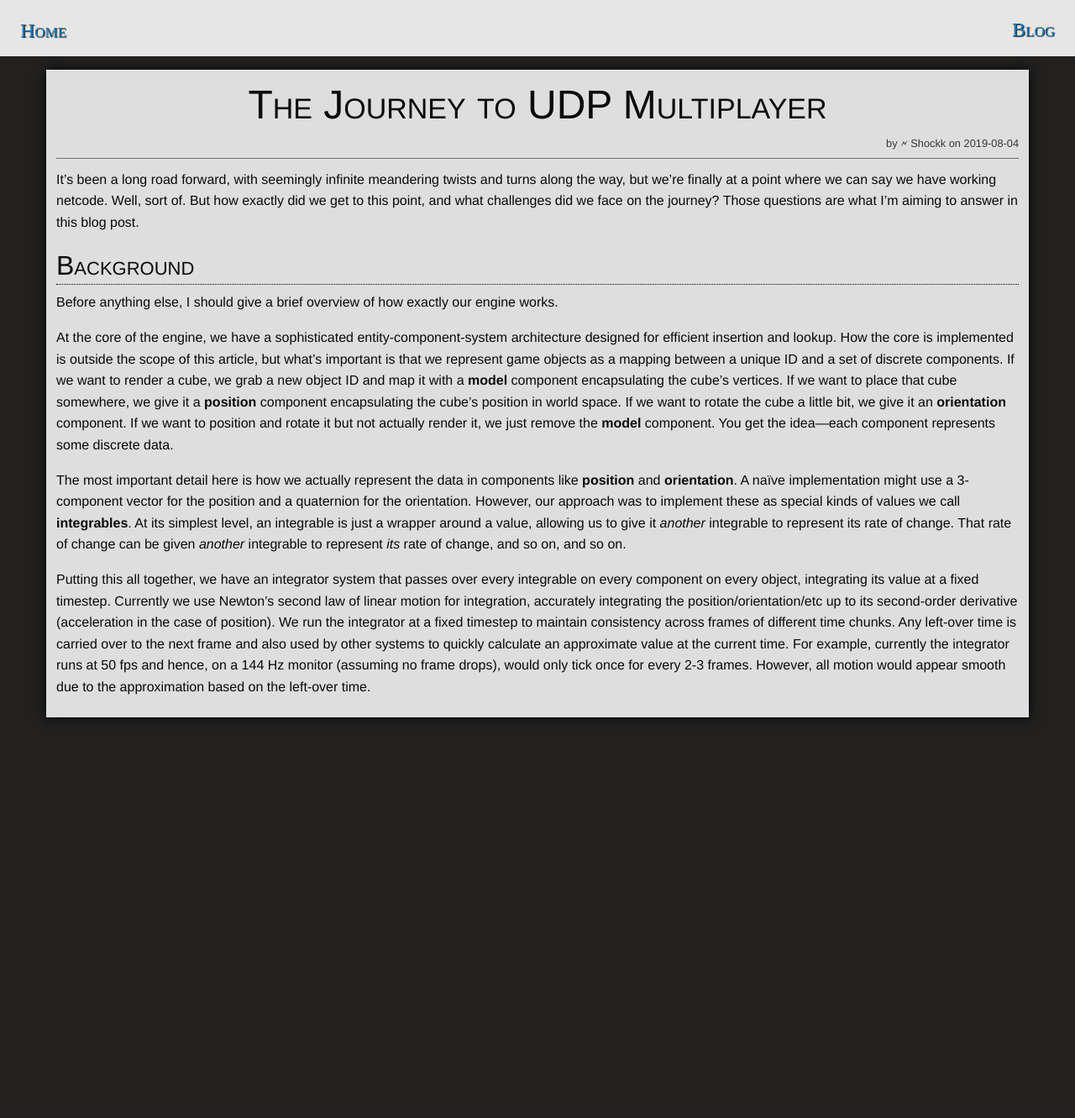
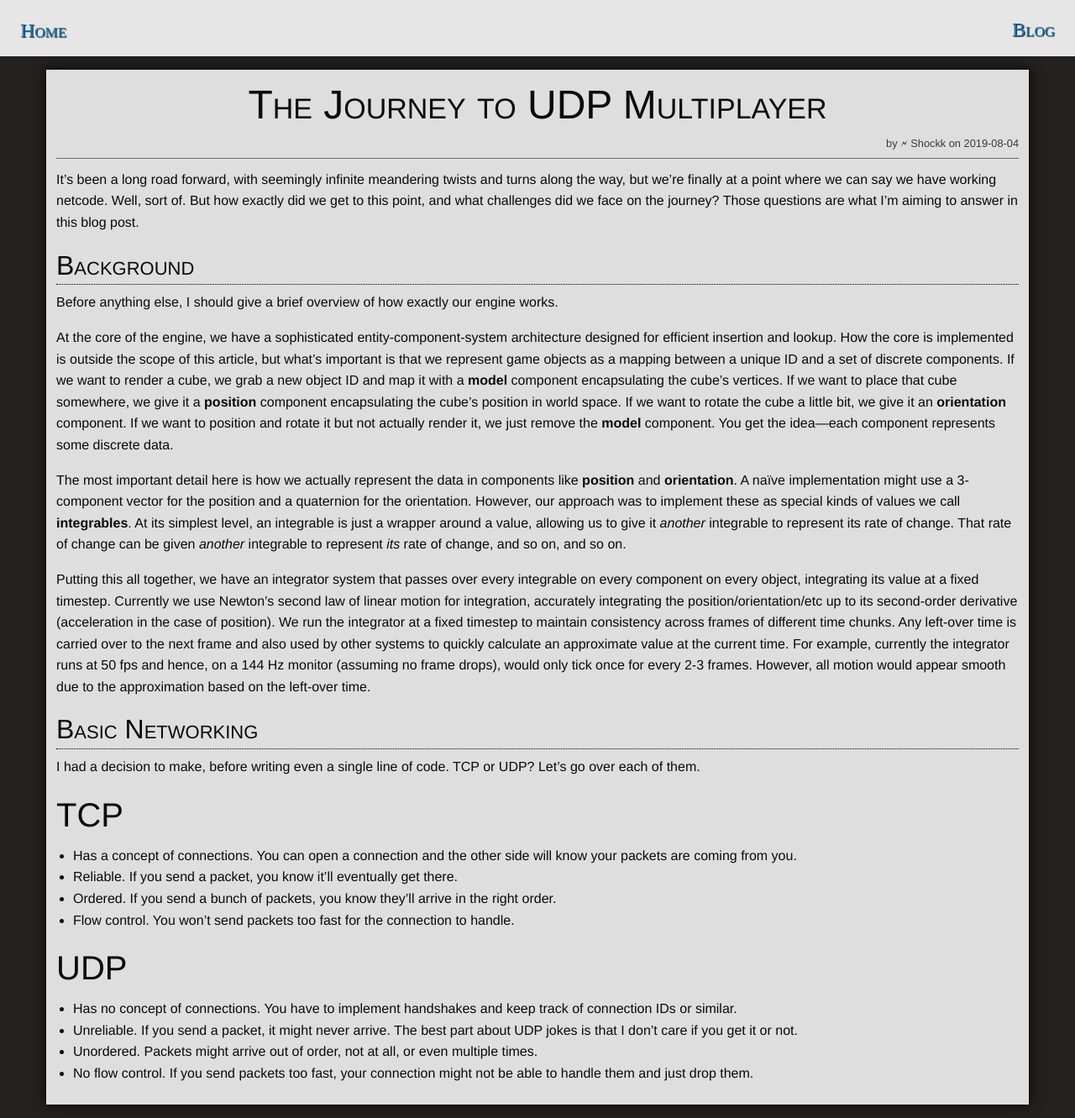
Before and after one commit to ori-sky/polar-space, a Jekyll site: the page built from _posts/2019-08-04-01-udp-multiplayer.md, in a window 1280 px wide. Shown: the whole page at 84% size. Built offline with Jekyll 4.4.1, drawn with Linux system fonts in a browser that asks for light colours; nearby versions of some CDN libraries; some web fonts are replaced; our own code applies the rules of GitHub Pages for plain Markdown files; library files that are not in the unit come from our copies; before the commit the page ends 900 px from its top, so only the background shows below that.

Commit message:
Update 2019-08-04-01-udp-multiplayer.md

```diff
--- a/_posts/2019-08-04-01-udp-multiplayer.md
+++ b/_posts/2019-08-04-01-udp-multiplayer.md
@@ -15,3 +15,21 @@ At the core of the engine, we have a sophisticated entity-component-system archi
 The most important detail here is how we actually represent the data in components like __position__ and __orientation__. A naïve implementation might use a 3-component vector for the position and a quaternion for the orientation. However, our approach was to implement these as special kinds of values we call __integrables__. At its simplest level, an integrable is just a wrapper around a value, allowing us to give it _another_ integrable to represent its rate of change. That rate of change can be given _another_ integrable to represent _its_ rate of change, and so on, and so on.
 
 Putting this all together, we have an integrator system that passes over every integrable on every component on every object, integrating its value at a fixed timestep. Currently we use Newton's second law of linear motion for integration, accurately integrating the position/orientation/etc up to its second-order derivative (acceleration in the case of position). We run the integrator at a fixed timestep to maintain consistency across frames of different time chunks. Any left-over time is carried over to the next frame and also used by other systems to quickly calculate an approximate value at the current time. For example, currently the integrator runs at 50 fps and hence, on a 144 Hz monitor (assuming no frame drops), would only tick once for every 2-3 frames. However, all motion would appear smooth due to the approximation based on the left-over time.
+
+# Basic Networking
+
+I had a decision to make, before writing even a single line of code. TCP or UDP? Let's go over each of them.
+
+## TCP
+
+* Has a concept of connections. You can open a connection and the other side will know your packets are coming from you.
+* Reliable. If you send a packet, you know it'll eventually get there.
+* Ordered. If you send a bunch of packets, you know they'll arrive in the right order.
+* Flow control. You won't send packets too fast for the connection to handle.
+
+## UDP
+
+* Has no concept of connections. You have to implement handshakes and keep track of connection IDs or similar.
+* Unreliable. If you send a packet, it might never arrive. The best part about UDP jokes is that I don't care if you get it or not.
+* Unordered. Packets might arrive out of order, not at all, or even multiple times.
+* No flow control. If you send packets too fast, your connection might not be able to handle them and just drop them.
```
